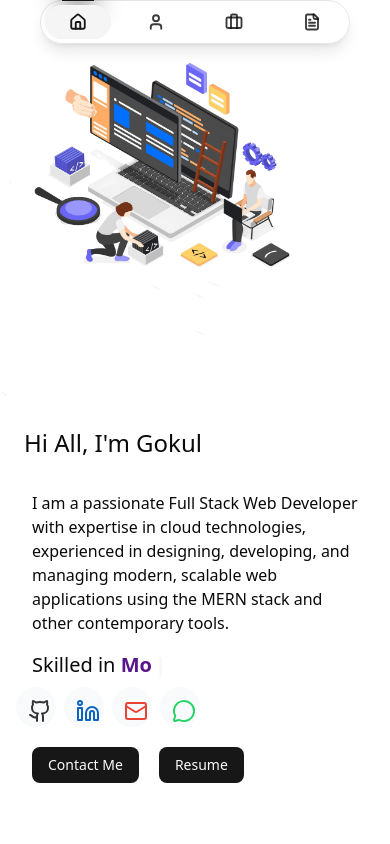
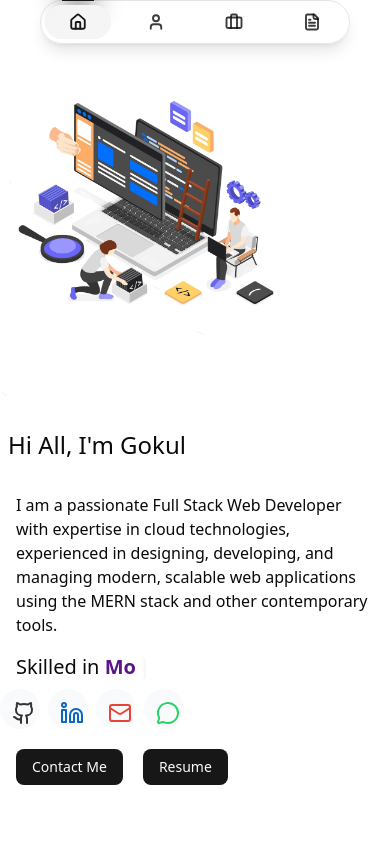
Before and after one commit to Gokul77776/Portfolio, a React (Vite) app: page / in a window 390 px wide. Shown: the top 844 px of the page. Built offline with nearby package versions, Linux system fonts and the light colour scheme.

Commit message:
thrid commit

```diff
--- a/src/components/pages/about/hero.tsx
+++ b/src/components/pages/about/hero.tsx
@@ -51,7 +51,7 @@ export function Hero() {
                     </div>
                 </div>
 
-                <div className=" md:flex w-full md:w-1/2 justify-center items-center mb-8 md:mb-0">
+                <div className=" md:flex w-full md:w-1/2 justify-center items-center mt-5 pt-5  mb-8 md:mb-0">
                     <img
                         src="/about.png"
                         alt="Web Illustration"
--- a/src/components/pages/contact/hero.tsx
+++ b/src/components/pages/contact/hero.tsx
@@ -140,7 +140,7 @@ export function Hero() {
         </div>
 
         {/* Right: Image */}
-        <div className="w-full md:w-1/2 flex justify-center">
+        <div className="w-full md:w-1/2 flex justify-center mt-5 pt-9 relative top-26 md:top-0 ">
           <img
             src="/contact.svg"
             alt="Contact Illustration"
--- a/src/components/pages/home/hero.tsx
+++ b/src/components/pages/home/hero.tsx
@@ -43,7 +43,7 @@ export function Hero() {
         <section className="relative w-full h-screen overflow-hidden"
         data-aos="fade-down" data-aos-delay="200"
         >
-            <div className="relative z-10 flex flex-col-reverse md:flex-row  justify-around items-center mx-auto h-full px-4 ">
+            <div className="relative z-10 flex flex-col-reverse md:flex-row   justify-around items-center mx-auto h-full md:px-4 ">
                 <div className="w-full md:w-1/2 md:m-10">
                     <h1 className="text-2xl md:text-6xl py-4 m-2"
                     data-aos="fade-down" data-aos-delay="300"
@@ -83,7 +83,7 @@ export function Hero() {
                     </div>
                 </div>
 
-                <div className=" md:flex w-full md:w-1/2 justify-center items-center mb-8 md:mb-0">
+                <div className=" md:flex w-full md:w-1/2 justify-center items-center mt-5 pt-5 Md:mb-8 md:mb-0">
                     <img
                         src="/web.png"
                         alt="Web Illustration"
--- a/src/components/pages/skills/hero.tsx
+++ b/src/components/pages/skills/hero.tsx
@@ -48,7 +48,7 @@ export function Hero() {
                     </div>
                 </div>
 
-                <div className=" md:flex w-full md:w-1/2 justify-center items-center mb-8 md:mb-0">
+                <div className=" md:flex w-full md:w-1/2 justify-center items-center mt-5 pt-9 relative top-20 md:top-0  mb-8 md:mb-0">
                     <img
                         src="/skills.svg"
                         alt="Web Illustration"
--- a/src/components/ui/floating-dock.tsx
+++ b/src/components/ui/floating-dock.tsx
@@ -34,7 +34,6 @@ const FloatingDockMobile = ({
   items: { title: string; icon: React.ReactNode; href: string }[];
   className?: string;
 }) => {
-  const [open, setOpen] = useState(false);
   return (
     <div className={cn("relative block md:hidden", className)}>
 
```
